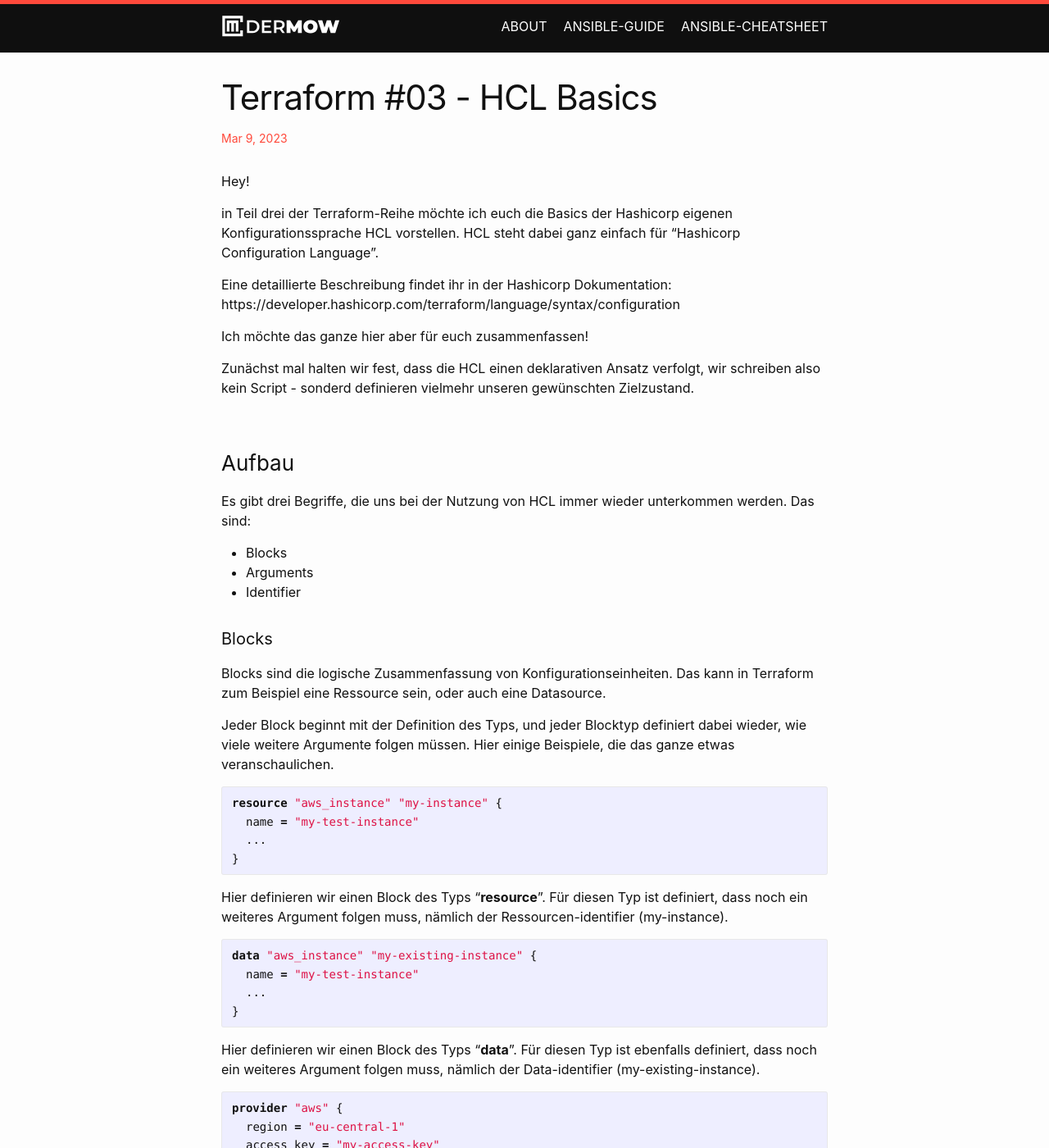
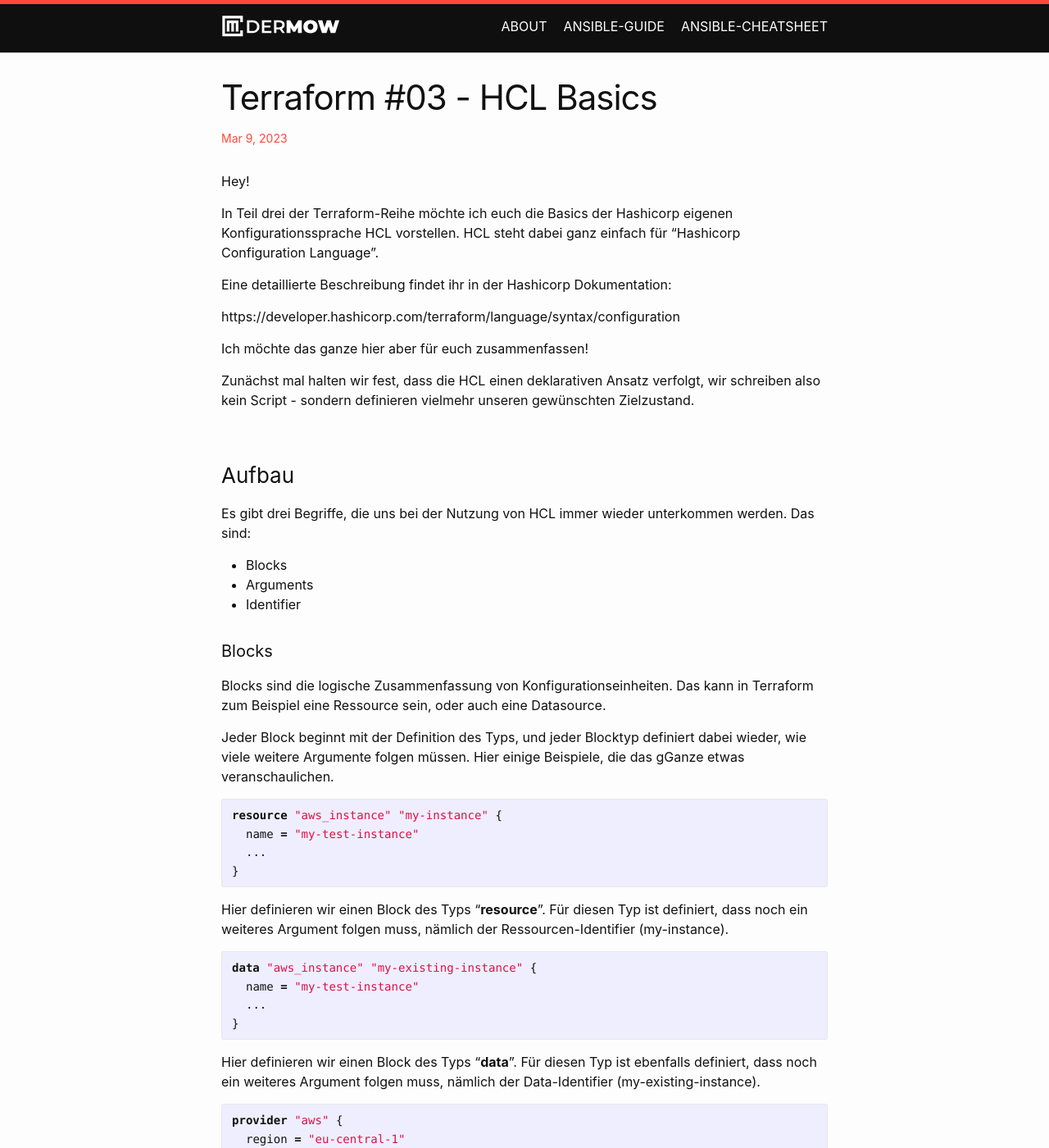
Before and after one commit to dermow/staging.der-mow.de, a Jekyll site: the page built from _posts/2023-03-09-terraform-03.markdown, in a window 1280 px wide and 1400 px high. Shown: the whole window at 82% size. Built offline with Jekyll 4.4.1, drawn with Linux system fonts in a browser that asks for light colours; comment, search, counter and statistics services are not loaded; some of the changed text lies outside the part shown.

Commit message:
Update 2023-03-09-terraform-03.markdown

````diff
--- a/_posts/2023-03-09-terraform-03.markdown
+++ b/_posts/2023-03-09-terraform-03.markdown
@@ -7,15 +7,15 @@ categories: Terraform
 
 Hey!
 
-in Teil drei der Terraform-Reihe möchte ich euch die Basics der Hashicorp eigenen Konfigurationssprache HCL vorstellen. HCL steht dabei ganz einfach für "Hashicorp Configuration Language".
+In Teil drei der Terraform-Reihe möchte ich euch die Basics der Hashicorp eigenen Konfigurationssprache HCL vorstellen. HCL steht dabei ganz einfach für “Hashicorp Configuration Language”.
 
 Eine detaillierte Beschreibung findet ihr in der Hashicorp Dokumentation:
+
 https://developer.hashicorp.com/terraform/language/syntax/configuration
 
 Ich möchte das ganze hier aber für euch zusammenfassen!
 
-
-Zunächst mal halten wir fest, dass die HCL einen deklarativen Ansatz verfolgt, wir schreiben also kein Script - sonderd definieren vielmehr unseren gewünschten Zielzustand.
+Zunächst mal halten wir fest, dass die HCL einen deklarativen Ansatz verfolgt, wir schreiben also kein Script - sondern definieren vielmehr unseren gewünschten Zielzustand.
 
 <!-- excerpt-end -->
 
@@ -30,8 +30,7 @@ Es gibt drei Begriffe, die uns bei der Nutzung von HCL immer wieder unterkommen
 #### Blocks
 Blocks sind die logische Zusammenfassung von Konfigurationseinheiten. Das kann in Terraform zum Beispiel eine Ressource sein, oder auch eine Datasource.
 
-Jeder Block beginnt mit der Definition des Typs, und jeder Blocktyp definiert dabei wieder, wie viele weitere Argumente folgen müssen. Hier einige Beispiele, die das ganze
-etwas veranschaulichen.
+Jeder Block beginnt mit der Definition des Typs, und jeder Blocktyp definiert dabei wieder, wie viele weitere Argumente folgen müssen. Hier einige Beispiele, die das gGanze etwas veranschaulichen.
 
 ```terraform
 resource "aws_instance" "my-instance" {
@@ -39,7 +38,7 @@ resource "aws_instance" "my-instance" {
   ...
 }
 ```
-Hier definieren wir einen Block des Typs "**resource**". Für diesen Typ ist definiert, dass noch ein weiteres Argument folgen muss, nämlich der Ressourcen-identifier (my-instance).
+Hier definieren wir einen Block des Typs "**resource**". Für diesen Typ ist definiert, dass noch ein weiteres Argument folgen muss, nämlich der Ressourcen-Identifier (my-instance).
 
 ```terraform
 data "aws_instance" "my-existing-instance" {
@@ -47,7 +46,7 @@ data "aws_instance" "my-existing-instance" {
   ...
 }
 ```
-Hier definieren wir einen Block des Typs "**data**". Für diesen Typ ist ebenfalls definiert, dass noch ein weiteres Argument folgen muss, nämlich der Data-identifier (my-existing-instance).
+Hier definieren wir einen Block des Typs "**data**". Für diesen Typ ist ebenfalls definiert, dass noch ein weiteres Argument folgen muss, nämlich der Data-Identifier (my-existing-instance).
 
 
 ```terraform
@@ -91,7 +90,7 @@ Für Identifier gelten gewisse Regeln. Sie dürfen zum Beispiel nur folgende Zei
 * Unterstriche (_)
 * Bindestriche (-)
 
-Natürlich gibt es hier eine vollständige Referenz in der Dokumentation. Hashicorp nutzt hier die **Unicode Identifier Syntax** welche hier nachzulesen ist:
+Natürlich gibt es hier eine vollständige Referenz in der Dokumentation. Hashicorp nutzt hier die **Unicode Identifier Syntax**, welche hier nachzulesen ist:
 
 http://unicode.org/reports/tr31/
 
@@ -128,7 +127,7 @@ resource "aws_instance" "my-instance" {
 ```
 
 
-### Ende...
+### Ende ...
 
 Das wären also die absoluten HCL Basics, diese gelten im Prinzip für alle Anwendungsfälle in Terraform. Der Vollständigkeit halber sei noch gesagt, dass wir das alles auch im JSON Format definieren könnten, allerdings wird das von Natur aus enorm unübersichtlich. Deshalb ist die HCL-Variante hier wesentlich besser.
 
````
Also changed, not shown: other parts of _posts/2023-03-09-terraform-03.markdown (+1 -1 lines).
